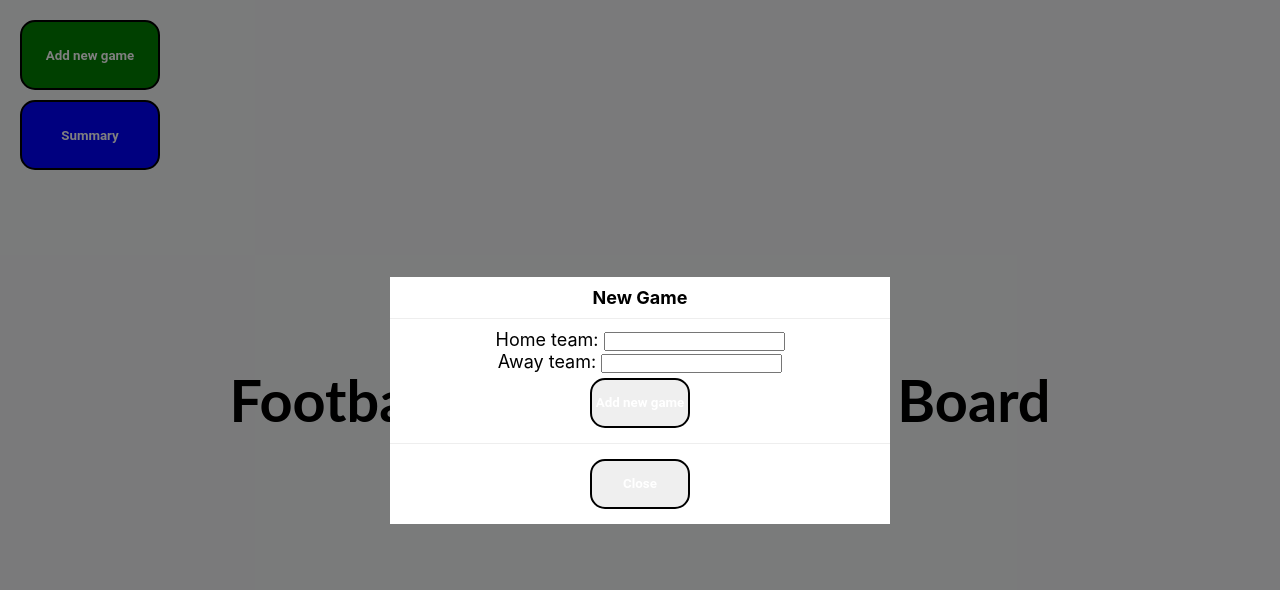
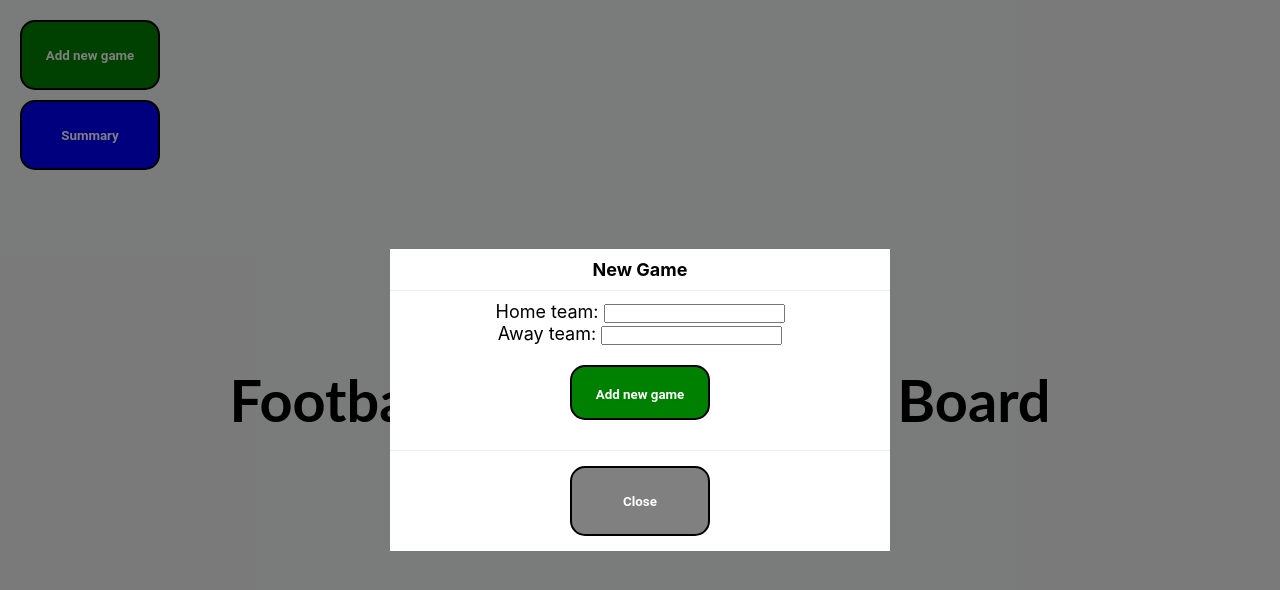
Before and after one commit to jave92/FootballWorldCupScoreBoard, a React (Create React App) app in the folder scoreboard/: page / in a window 1280 px wide. Both pictures are taken after a click on the button "Add new game". Shown: the top 590 px of the page. Built offline with nearby package versions, Linux system fonts and the light colour scheme.

Commit message:
Improved "GameDetails" component style

```diff
--- a/scoreboard/src/App.css
+++ b/scoreboard/src/App.css
@@ -55,3 +55,12 @@ h1{
   padding: 20px;
   text-align: center;
 }
+
+
+.btn-back{
+  height: 70px;
+  width: 140px;
+  background-color: gray;
+  padding: 20px;
+  text-align: center;
+}
--- a/scoreboard/src/components/GameDetails.jsx
+++ b/scoreboard/src/components/GameDetails.jsx
@@ -57,11 +57,11 @@ function GameDetails(props){
                                 {errors?.awayname?.message}
                             </div>
                             </div>
-                            <button>Add new game</button>
+                            <button className="btn-accept">Add new game</button>
                         </form>
                     </div>
                     <div className="modal-footer">
-                        <button onClick={props.onClose} className="button">Close</button>
+                        <button onClick={props.onClose} className="btn-back">Close</button>
                     </div>
                 </div>
             </div>
@@ -88,11 +88,11 @@ function GameDetails(props){
                                 {errors?.awayname?.message}
                             </div>
                             </div>
-                            <button>Update score</button>
+                            <button className="btn-accept">Update score</button>
                         </form>
                     </div>
                     <div className="modal-footer">
-                        <button onClick={props.onClose} className="button">Close</button>
+                        <button onClick={props.onClose} className="btn-back">Close</button>
                     </div>
                 </div>
             </div>
--- a/scoreboard/src/stylesheets/GameDetails.css
+++ b/scoreboard/src/stylesheets/GameDetails.css
@@ -28,3 +28,12 @@
     border-top: 1px solid #eee;
     border-bottom: 1px solid #eee;
 }
+
+.btn-accept{
+    height: 55px;
+    width: 140px;
+    background-color: green;
+    padding: 20px;
+    margin: 20px;
+    text-align: center;
+  }
--- a/scoreboard/src/stylesheets/Summary.css
+++ b/scoreboard/src/stylesheets/Summary.css
@@ -16,11 +16,3 @@
 .summary-buttons-container{
     width: 100%;
 }
-
-.btn-back{
-    height: 70px;
-    width: 140px;
-    background-color: gray;
-    padding: 20px;
-    text-align: center;
-  }
```
